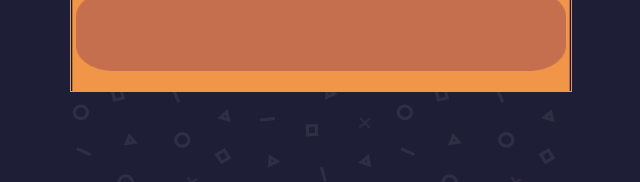
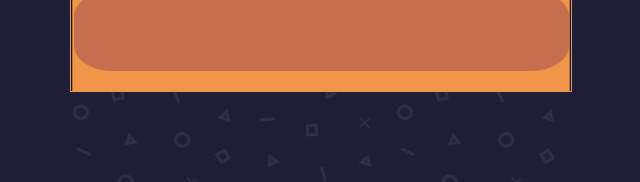
Before and after one commit to atakanhbk/Word-Game, a website: page public/index.html in a window 1280 px wide. Shown: the part 509-691 px from the top of the page, 319-959 px from the left. Drawn offline with nearby package versions, Linux system fonts and the light colour scheme; animation ran at ten frames a second; a web font is replaced by a local one.

Commit message:
Update index.html

```diff
--- a/public/index.html
+++ b/public/index.html
@@ -49,7 +49,7 @@
         justify-content: center;
       }
       .answer-part {
-        width: 470px;
+        width: 475px;
         height: 60px;
         position: absolute;
         color: white;
@@ -126,6 +126,7 @@
       }
 
       .answer-title {
+        padding: 20px;
         font-family: "Sniglet-Regular", sans-serif;
       }
       #ground {
```
